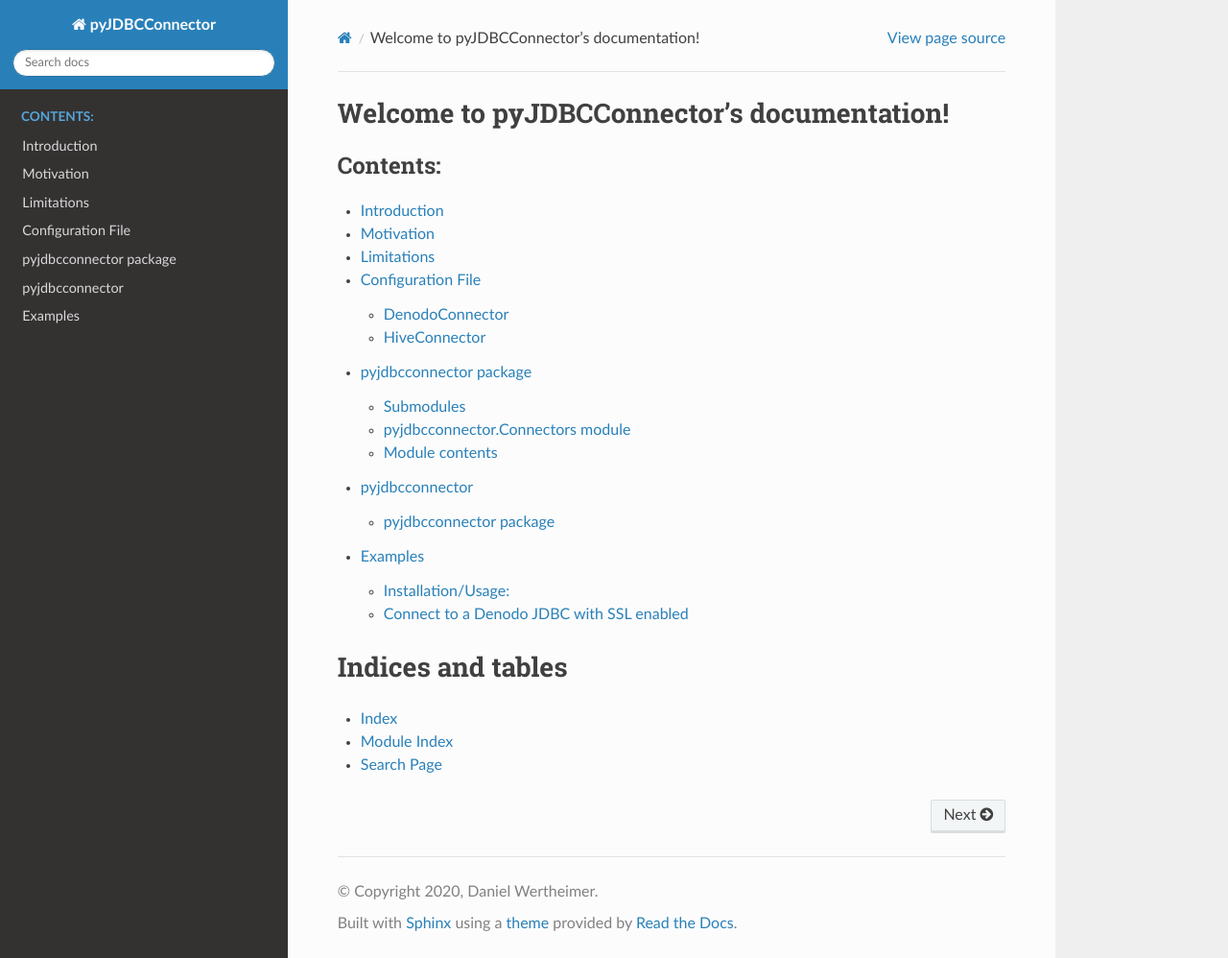
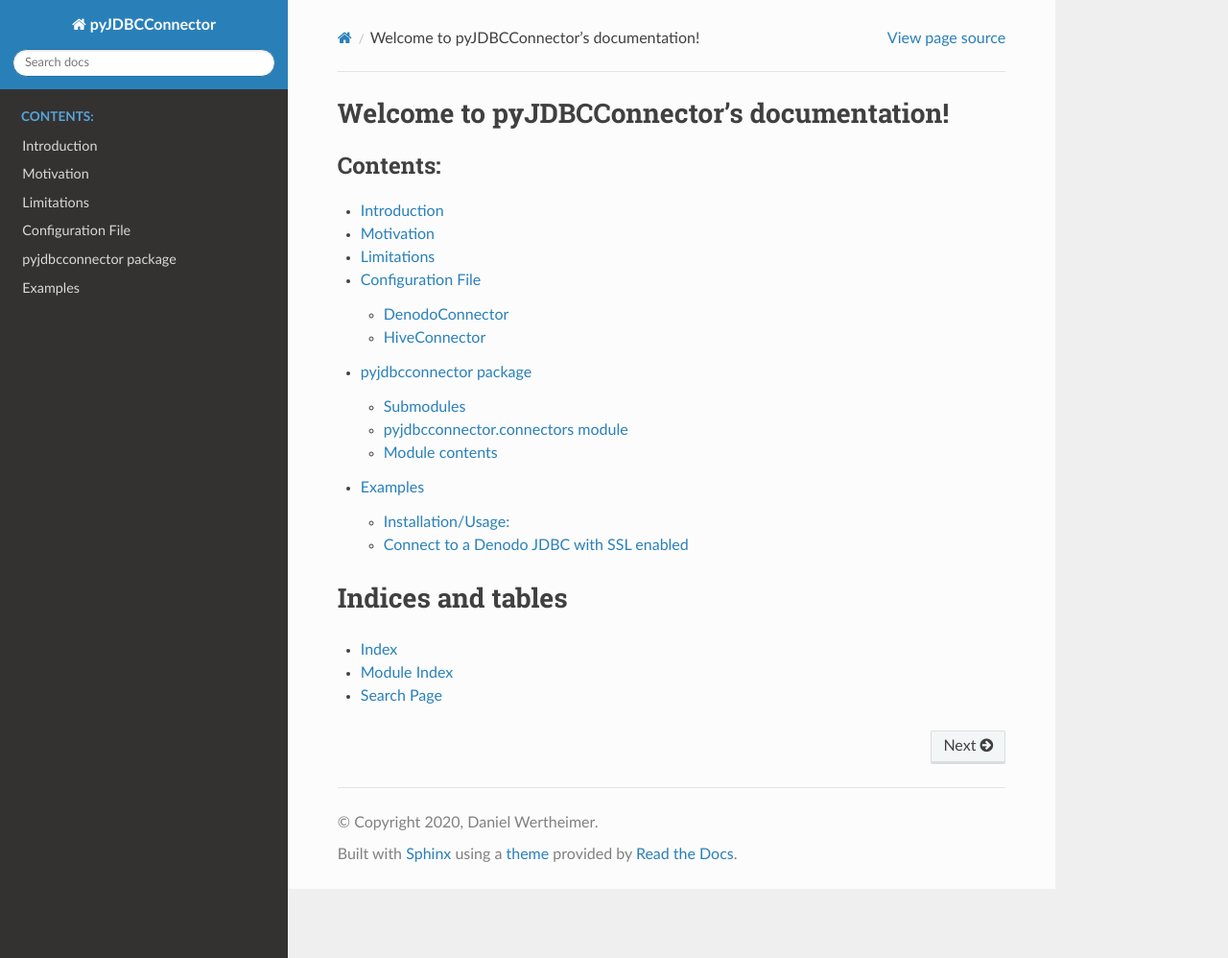
Before and after one commit to DanWertheimer/pyJDBCConnector, a Sphinx documentation site: the page built from docs/index.rst, in a window 1280 px wide and 998 px high. Shown: the whole window at 96% size. Built offline with Sphinx 7.4.7 and the Read the Docs theme 2.0.0, drawn with Linux system fonts in a browser that asks for light colours.

Commit message:
updated docs

```diff
--- a/docs/conf.py
+++ b/docs/conf.py
@@ -14,7 +14,7 @@ from sphinx.util.docfields import Field
 from sphinx.application import Sphinx
 import os
 import sys
-sys.path.insert(0, os.path.abspath('../pyjdbcconnector'))
+sys.path.insert(0, os.path.abspath('./../'))
 
 
 # -- Project information -----------------------------------------------------
--- a/docs/index.rst
+++ b/docs/index.rst
@@ -8,7 +8,6 @@ Welcome to pyJDBCConnector's documentation!
    intro
    configuration
    pyjdbcconnector
-   modules
    examples
 
 Indices and tables
--- a/docs/pyjdbcconnector.rst
+++ b/docs/pyjdbcconnector.rst
@@ -4,7 +4,7 @@ pyjdbcconnector package
 Submodules
 ----------
 
-pyjdbcconnector.Connectors module
+pyjdbcconnector.connectors module
 ---------------------------------
 
 .. automodule:: pyjdbcconnector.connectors
--- a/setup.py
+++ b/setup.py
@@ -6,7 +6,7 @@ setuptools.setup(
     version=__version__,
     description='A high level JDBC API',
     url='https://github.com/DanWertheimer/pyJDBCConnector',
-    download_url='https://github.com/DanWertheimer/pyJDBCConnector/archive/v0.1.0.tar.gz',
+    download_url='https://github.com/DanWertheimer/pyJDBCConnector/archive/v0.1.1.tar.gz',
     author='Daniel Wertheimer',
     author_email='danwertheimer@gmail.com',
     packages=setuptools.find_packages(),
```
